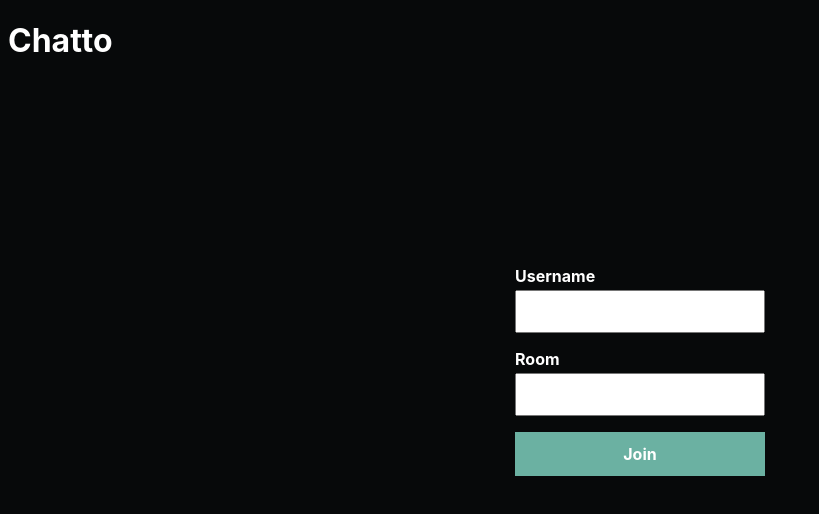
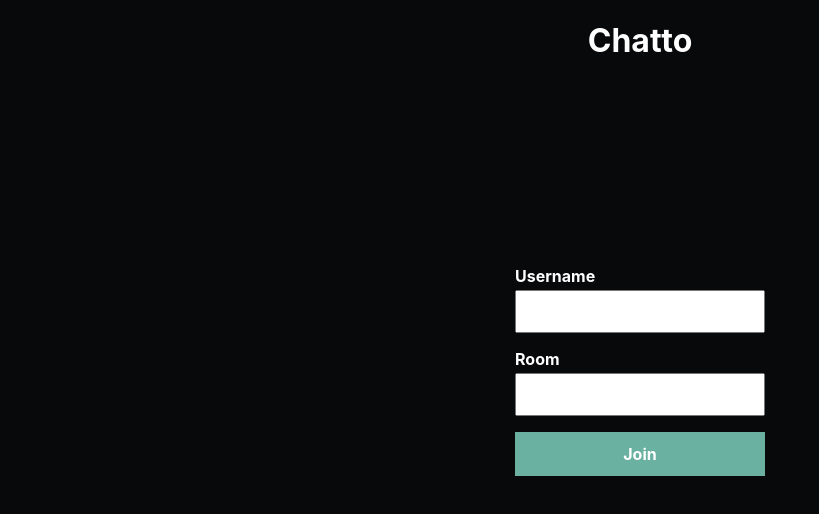
Before and after one commit to vnling/chatto, a website: page public/index.html in a window 1280 px wide. Shown: the whole page, without its empty margins (0-819 px from the left). Drawn offline with Linux system fonts and the light colour scheme.

Commit message:
fixed alignment for header

```diff
--- a/public/css/style.css
+++ b/public/css/style.css
@@ -20,6 +20,10 @@ html {
     font-size: 1em;
     text-align: center;
     padding-bottom: 5px;
+}
+
+.index-header {
+    text-align: center;
 }
 
 /* displaying messages and sidebar */
--- a/public/index.html
+++ b/public/index.html
@@ -6,7 +6,7 @@
 </head>
 
 <body>
-    <h1>Chatto</h1>
+    <div class="index-header"><h1>Chatto</h1></div>
 
     <div class="centered-form">
         <div class="centered-form__box">
```
